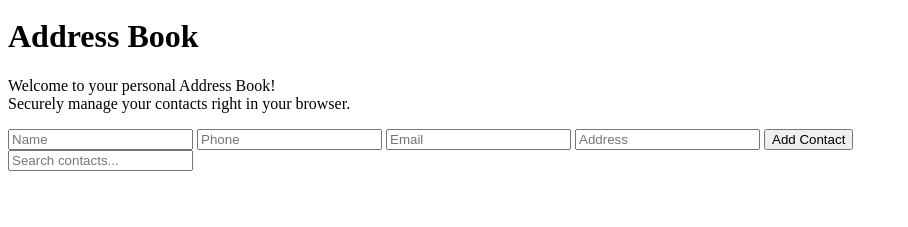
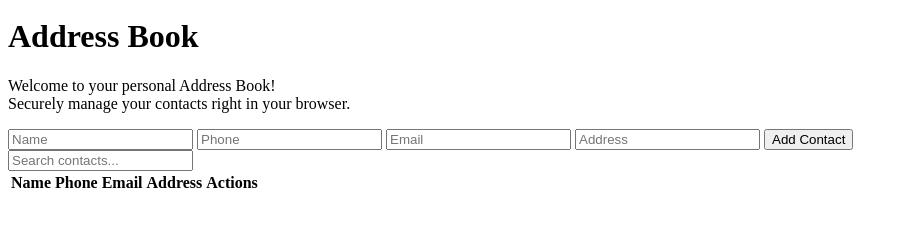
Before and after one commit to vinayakpt321/address, a plain HTML site: page index.html in a window 1280 px wide. Shown: the part 29-256 px from the top of the page, without its empty margins (0-908 px from the left). Drawn offline with Linux system fonts and the light colour scheme.

Commit message:
Adding table for contents

```diff
--- a/index.html
+++ b/index.html
@@ -35,5 +35,21 @@
 
     <input type="text" id="searchBox" placeholder="Search contacts...">
   </div>
+  <div class="table-container">
+    <table id="contactsTable">
+      <thead>
+        <tr>
+          <th>Name</th>
+          <th>Phone</th>
+          <th>Email</th>
+          <th>Address</th>
+          <th>Actions</th>
+        </tr>
+      </thead>
+      <tbody>
+
+      </tbody>
+    </table>
+  </div>
 </body>
 </html>
```
